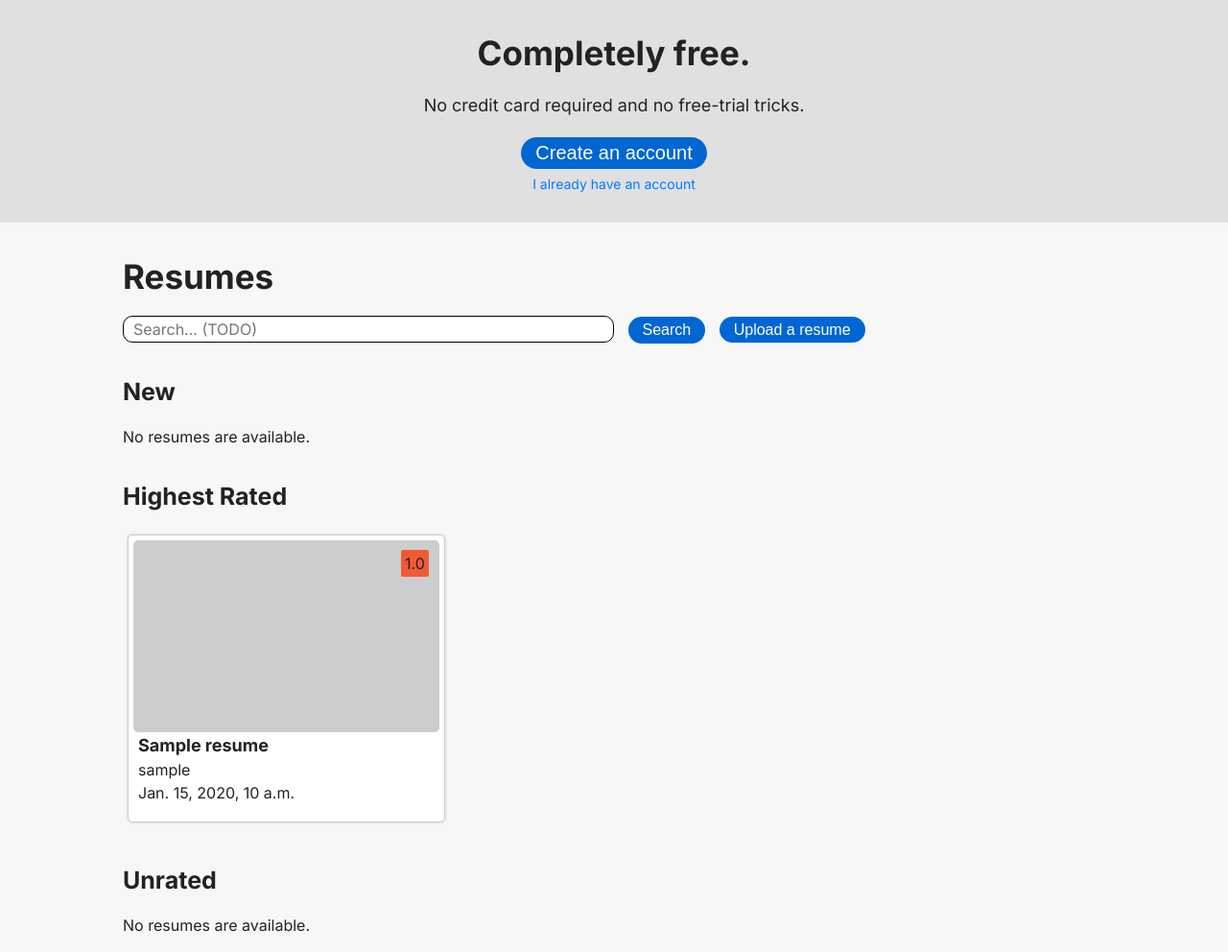
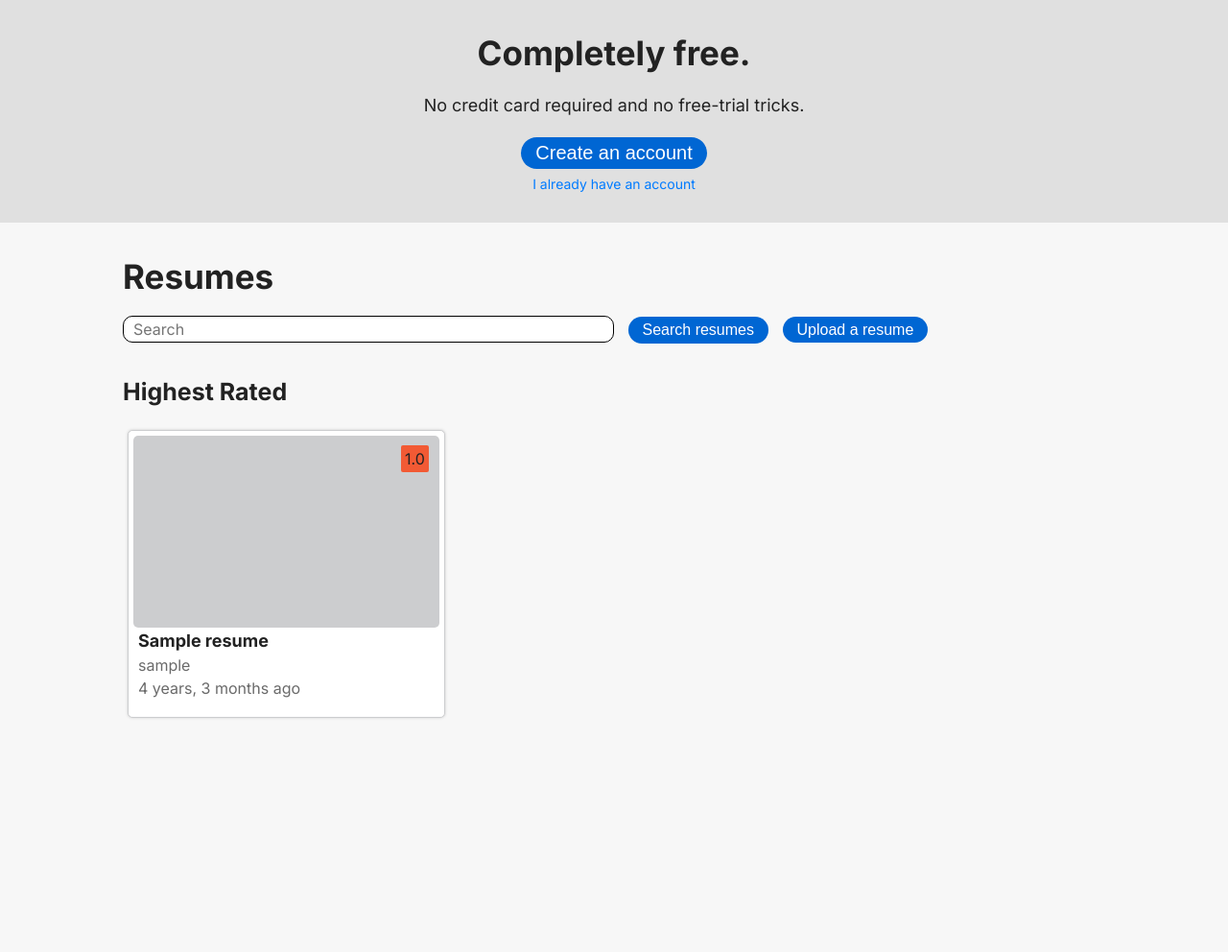
Before and after one commit to zgstumpf/ratemyresume, a Django app: page / in a window 1280 px wide. Shown: the part 1025-2017 px from the top of the page at 96% size. After the commit the page ends 1774 px from the top, so only its background shows below. Run offline with Django 5.2, Linux system fonts and the light colour scheme; tables that the repository leaves empty hold one stand-in row (values such as "Sample post"); some libraries are stand-ins or nearby versions; some web fonts are replaced.

Commit message:
resume card ui improvements

```diff
--- a/ratemyresume/settings.py
+++ b/ratemyresume/settings.py
@@ -39,7 +39,8 @@
     'django.contrib.sessions',
     'django.contrib.messages',
     'django.contrib.staticfiles',
-    'resumes.apps.ResumesConfig'
+    'resumes.apps.ResumesConfig',
+    'django.contrib.humanize'
 ]
 
 MIDDLEWARE = [
--- a/resumes/templates/resumes/index.html
+++ b/resumes/templates/resumes/index.html
@@ -55,8 +55,8 @@
 
 <div class="options">
     <form id="search" method="GET" action="{% url 'resumeSearch' %}">
-        <input id="search-bar" class="search-bar" type="text" name="query" placeholder="Search... (TODO)">
-        <button class="darkblue-btn search-btn" type="submit">Search</button>
+        <input id="search-bar" class="search-bar" type="text" name="query" placeholder="Search">
+        <button class="darkblue-btn search-btn" type="submit">Search resumes</button>
     </form>
 
     <a class="darkblue-btn" href="{% url 'upload' %}">Upload a resume</a>
@@ -65,40 +65,34 @@
 <h2 id="results-header" class="sub-header"></h2>
 <div id="results-resumes"></div>
 
+
+{% if new_resumes %}
 <h2 class="sub-header">New</h2>
-{% if new_resumes %}
     <div class="resume-card-container">
         {% for resume in new_resumes %}
-            {% include 'resume_card.html' with resume_id=resume.id user_id=resume.user.id user=resume.user resume_name=resume.name hasUserRated=resume.hasUserRated created_at=resume.created_at avgRating=resume.avgRating numRatings=resume.numRatings%}
+            {% include 'resume_card.html' with resume_id=resume.id user_id=resume.user.id user=resume.user resume_name=resume.name hasUserRated=resume.hasUserRated created_at=resume.created_at avgRating=resume.avgRating numRatings=resume.numRatings %}
         {% endfor %}
     </div>
-{% else %}
-<!-- Why does it say no resumes are available when I log out? -->
-    <p>No resumes are available.</p>
 {% endif %}
 
+
+{% if highest_rated_resumes %}
 <h2 class="sub-header">Highest Rated</h2>
-{% if highest_rated_resumes %}
     <div class="resume-card-container">
         {% for resume in highest_rated_resumes %}
-            {% include 'resume_card.html' with resume_id=resume.id user_id=resume.user.id user=resume.user resume_name=resume.name hasUserRated=resume.hasUserRated created_at=resume.created_at avgRating=resume.avgRating numRatings=resume.numRatings%}
+            {% include 'resume_card.html' with resume_id=resume.id user_id=resume.user.id user=resume.user resume_name=resume.name hasUserRated=resume.hasUserRated created_at=resume.created_at avgRating=resume.avgRating numRatings=resume.numRatings %}
         {% endfor %}
     </div>
-{% else %}
-<!-- Why does it say no resumes are available when I log out? -->
-    <p>No resumes are available.</p>
 {% endif %}
 
+
+{% if unrated_resumes %}
 <h2 class="sub-header">Unrated</h2>
-{% if unrated_resumes %}
     <div class="resume-card-container">
         {% for resume in unrated_resumes %}
             {% include 'resume_card.html' with resume_id=resume.id user_id=resume.user.id user=resume.user resume_name=resume.name hasUserRated=resume.hasUserRated created_at=resume.created_at %}
         {% endfor %}
     </div>
-{% else %}
-<!-- Why does it say no resumes are available when I log out? -->
-    <p>No resumes are available.</p>
 {% endif %}
 
 
--- a/static/base.css
+++ b/static/base.css
@@ -205,14 +205,13 @@
     border: 1px solid #cccdcf;
     border-radius: 5px;
     margin: 5px;
+    margin-bottom: 10px;
     box-shadow: 0 0 3px #ccc;
     position: relative; /* Enables rated checkmark to have absolute position */
     flex-basis: calc(33.33% - 10px);
     height: 300px; /* Give all cards a consistent height */
-    margin-bottom: 10px;
     background-color: white;
     transition: transform 0.2s;
-
 }
 
 .resume-card:hover {
@@ -260,6 +259,10 @@
 .resume-card-name,
 .resume-card-text {
     margin: 0px 5px;
+}
+
+.resume-card-text {
+    color: #6a6a6a;
 }
 
 .resume-card-avgrating {
--- a/templates/resume_card.html
+++ b/templates/resume_card.html
@@ -1,3 +1,5 @@
+{% load humanize %}
+
 {% comment %}
 Usage:
 In head:
@@ -35,8 +37,8 @@
     <!-- If you ever figure out best way to fix this, the title attribute will let the user see the full value even if text is shortened to fit -->
     <div class="resume-card-name" title="{{ resume_name }}">{{ resume_name }}</div>
     <div class="resume-card-text">
-        <a href="{% url 'user' user_id %}" class="username-link">{{ user }}</a>
+        <a href="{% url 'user' user_id %}" class="username-link">{{ user }} </a>
     </div>
 
-    <div class="resume-card-text">{{ created_at }}</div>
+    <div class="resume-card-text">{{ created_at|naturaltime }}</div>
 </div>
```
